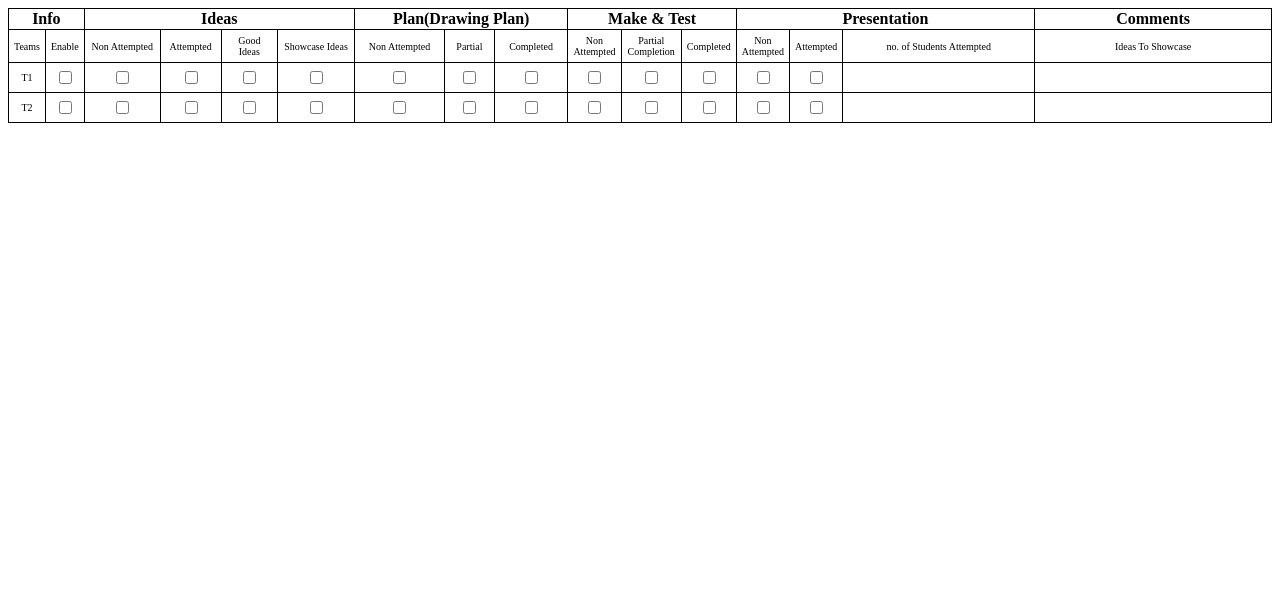
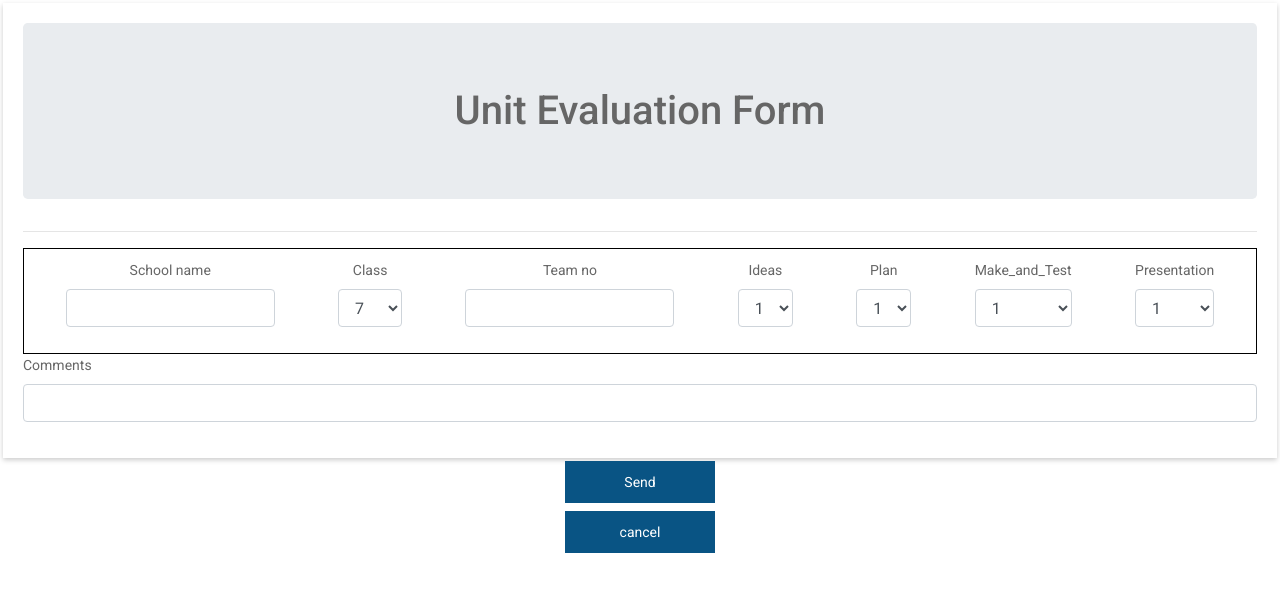
Before and after one commit to IndiaCFG3/team-49, a plain HTML site: page index/Login/table.html in a window 1280 px wide. Drawn offline with nearby package versions, Linux system fonts and the light colour scheme.

Commit message:
class ob form

```diff
--- a/index/Login/table.html
+++ b/index/Login/table.html
@@ -1,117 +1,102 @@
 <!DOCTYPE html>
 <html>
+  <head>
+    <title>Unit Evaluation Form</title>
+    <link href="https://fonts.googleapis.com/css?family=Roboto:300,400,500,700" rel="stylesheet">
+    <link rel="stylesheet" href="../css/form-styles.css">
+    <link rel="stylesheet" href="https://maxcdn.bootstrapcdn.com/bootstrap/4.0.0/css/bootstrap.min.css" integrity="sha384-Gn5384xqQ1aoWXA+058RXPxPg6fy4IWvTNh0E263XmFcJlSAwiGgFAW/dAiS6JXm" crossorigin="anonymous">
 
-<head>
-  <style>
-    table,
-    th,
-    td {
-      border: 1px solid black;
-      border-collapse: collapse;
-      text-align: center;
-    }
 
-    td {
-      padding: 5px;
-      font-size: 10px;
-    }
+  </head>
+  <body>
+    <div class="main-block">
+      <form action="/">
+        <h1 style="text-align: center" class="jumbotron text-center">Unit Evaluation Form</h1>
 
-    input[type="number"] {
-      border: none;
-    }
+        <hr>
+        <form>
+  <div class="Eval_form">
+  <div class="form-group">
+    <label for="exampleFormControlInput1">School name</label>
+    <input class="form-control" id="School_name" placeholder="">
+  </div>
 
-    input[type="text"] {
-      border: none;
-      width: 90%;
-    }
-  </style>
-</head>
+  <div class="form-group">
+    <label for="exampleFormControlSelect1">Class</label>
+    <select class="form-control" id="Class">
+      <option>7</option>
+      <option>8</option>
+      <option>9</option>
+      <option>10</option>
+    </select>
+  </div>
+  <div class="form-group">
+    <label for="exampleFormControlInput1">Team no</label>
+    <input type="email" class="form-control" id="Team_no" placeholder="">
+  </div>
+  <div class="form-group">
+    <label for="exampleFormControlSelect1">Ideas</label>
+    <select class="form-control" id="Ideas">
+      <option>1</option>
+      <option>2</option>
+      <option>3</option>
+      <option>4</option>
+      <option>5</option>
+    </select>
+  </div>
 
-<body>
 
-  <table style="width:100%;">
-    <tr>
-      <th colspan="2" width="5%">Info</th>
-      <th colspan="4" width="25%">Ideas</th>
-      <th colspan="3" width="20%">Plan<span>(Drawing Plan)</span></th>
-      <th colspan="3" width="12%">Make & Test</th>
-      <th colspan="3" width="12%">Presentation</th>
-      <th colspan="3" width="26%">Comments</th>
-    </tr>
+  <div class="form-group">
+    <label for="exampleFormControlSelect1">Plan </label>
+    <select class="form-control" id="Plan">
+      <option>1</option>
+      <option>2</option>
+      <option>3</option>
+      <option>4</option>
+      <option>5</option>
+    </select>
+  </div>
 
-    <tr>
-      <td>Teams</td>
-      <td>Enable</td>
+  <div class="form-group">
+    <label for="exampleFormControlSelect1">Make_and_Test</label>
+    <select class="form-control" id="Make_and_Test">
+      <option>1</option>
+      <option>2</option>
+      <option>3</option>
+      <option>4</option>
+      <option>5</option>
+    </select>
+  </div>
 
-      <td>Non Attempted</td>
-      <td>Attempted</td>
-      <td>Good Ideas</td>
-      <td>Showcase Ideas</td>
+  <div class="form-group">
+    <label for="exampleFormControlSelect1">Presentation</label>
+    <select class="form-control" id="Presentation">
+      <option>1</option>
+      <option>2</option>
+      <option>3</option>
+      <option>4</option>
+      <option>5</option>
+    </select>
+  </div>
 
-      <td>Non Attempted</td>
-      <td>Partial</td>
-      <td>Completed</td>
+  </div>
+ <div class="form-group">
+    <label for="exampleFormControlInput1">Comments</label>
+    <input type="email" class="form-control" id="Comments" placeholder="">
+  </div>
+</form>
 
-      <td>Non Attempted</td>
-      <td>Partial Completion</td>
-      <td>Completed</td>
+      </div>
 
-      <td>Non Attempted</td>
-      <td>Attempted</td>
-      <td>no. of Students Attempted</td>
 
-      <td colspan="3">Ideas To Showcase</td>
-    </tr>
-
-    <tr>
-      <td>T1</td>
-      <td><input type="checkbox" name="checkbox"></td>
-
-      <td><input type="checkbox" name="checkbox"></td>
-      <td><input type="checkbox" name="checkbox"></td>
-      <td><input type="checkbox" name="checkbox"></td>
-      <td><input type="checkbox" name="checkbox"></td>
-
-      <td><input type="checkbox" name="checkbox"></td>
-      <td><input type="checkbox" name="checkbox"></td>
-      <td><input type="checkbox" name="checkbox"></td>
-
-      <td><input type="checkbox" name="checkbox"></td>
-      <td><input type="checkbox" name="checkbox"></td>
-      <td><input type="checkbox" name="checkbox"></td>
-
-      <td><input type="checkbox" name="checkbox"></td>
-      <td><input type="checkbox" name="checkbox"></td>
-      <td><input type="number" min="0" name="number"></td>
-
-      <td colspan="3"><input type="text" name="text"></td>
-    </tr>
-
-    <tr>
-      <td>T2</td>
-      <td><input type="checkbox" name="checkbox"></td>
-
-      <td><input type="checkbox" name="checkbox"></td>
-      <td><input type="checkbox" name="checkbox"></td>
-      <td><input type="checkbox" name="checkbox"></td>
-      <td><input type="checkbox" name="checkbox"></td>
-
-      <td><input type="checkbox" name="checkbox"></td>
-      <td><input type="checkbox" name="checkbox"></td>
-      <td><input type="checkbox" name="checkbox"></td>
-
-      <td><input type="checkbox" name="checkbox"></td>
-      <td><input type="checkbox" name="checkbox"></td>
-      <td><input type="checkbox" name="checkbox"></td>
-
-      <td><input type="checkbox" name="checkbox"></td>
-      <td><input type="checkbox" name="checkbox"></td>
-      <td><input type="number" min="0" name="number"></td>
-
-      <td colspan="3"><input type="text" name="text"></td>
-    </tr>
-
-  </table>
-</body>
-
+        <div class="btn-block">
+          <button type="submit" href="/">Send</button>
+        </div>
+        <div class="btn-block">
+          <button type="cancel" href="/">cancel</button>
+        </div>
+      </form>
+    </div>
+    </div>
+  </body>
 </html>
```
